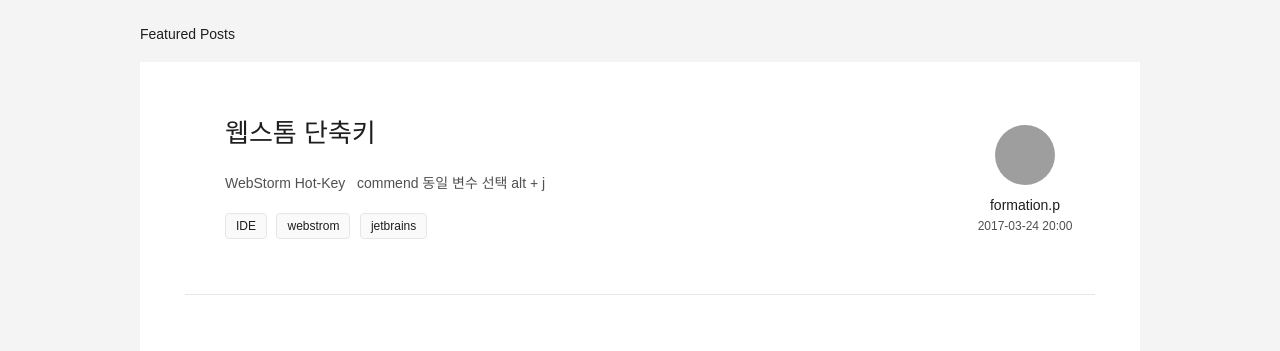
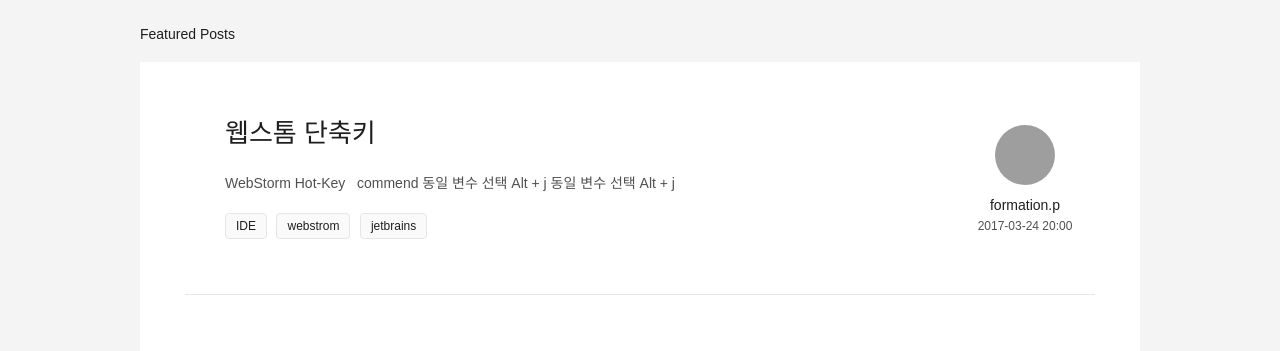
Before and after one commit to gutmate/gutmate.github.com, a Jekyll site: the page built from index.html, in a window 1280 px wide. Shown: the part 521-872 px from the top of the page. Built offline with Jekyll 4.4.1, drawn with Linux system fonts in a browser that asks for light colours; some web fonts are replaced; the list of posts is cut into pages by our own code; grey boxes are pictures that could not be loaded.

Commit message:
Update posting about Webstorm-hot-key

```diff
--- a/_posts/2017-03-24-webstorm-hot-key.md
+++ b/_posts/2017-03-24-webstorm-hot-key.md
@@ -7,11 +7,12 @@
   - IDE
   - webstrom
   - jetbrains
-image: /files/covers/webstorm.png
+image: /files/covers/webstorm-icon.jpg
 ---
 
 ## WebStorm Hot-Key
 
 |                          | commend                             |
 |--------------------------|-------------------------------------|
-|동일 변수 선택              |<kbd>alt</kbd> + <kbd>j</kbd>        |
+|동일 변수 선택              |<kbd>Alt</kbd> + <kbd>j</kbd>        |
+|동일 변수 선택              |<kbd>Alt</kbd> + <kbd>j</kbd>        |
```
Also changed, not shown: files/covers/webstorm-icon.jpg (added).
